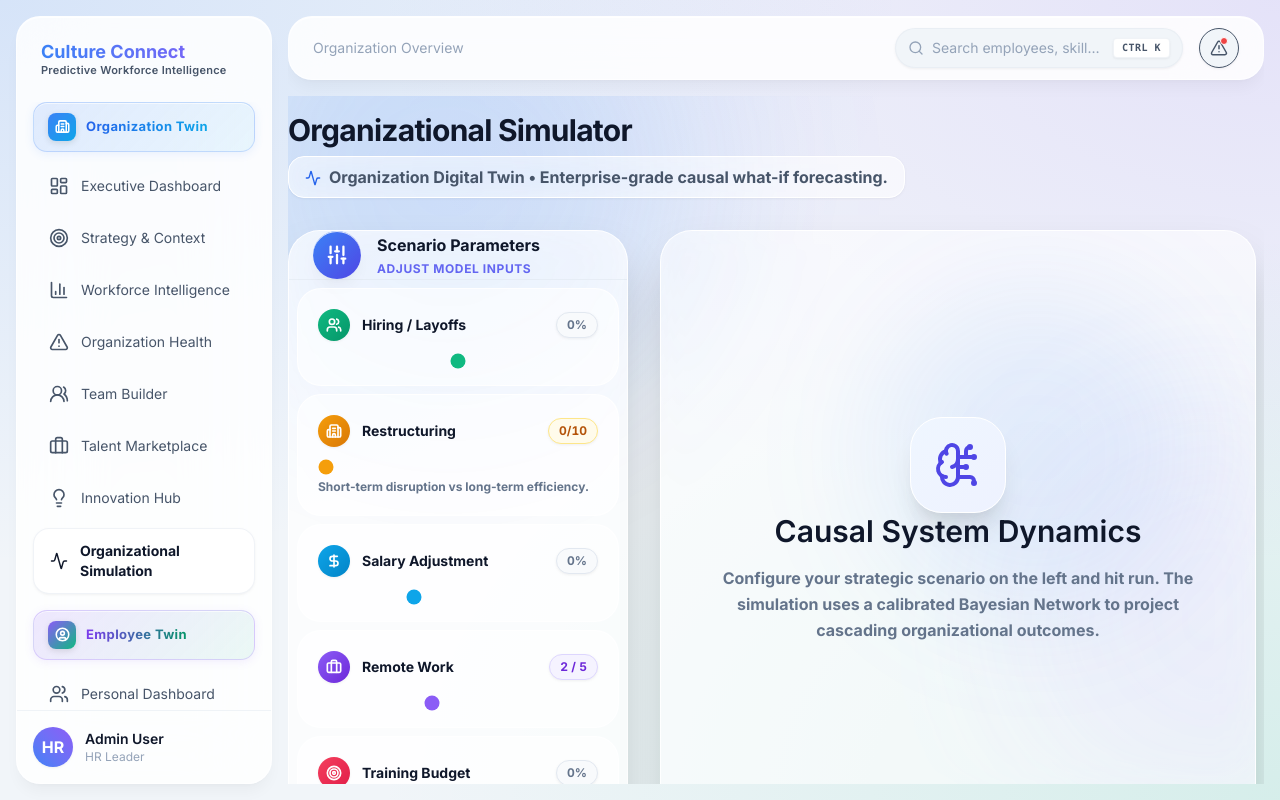
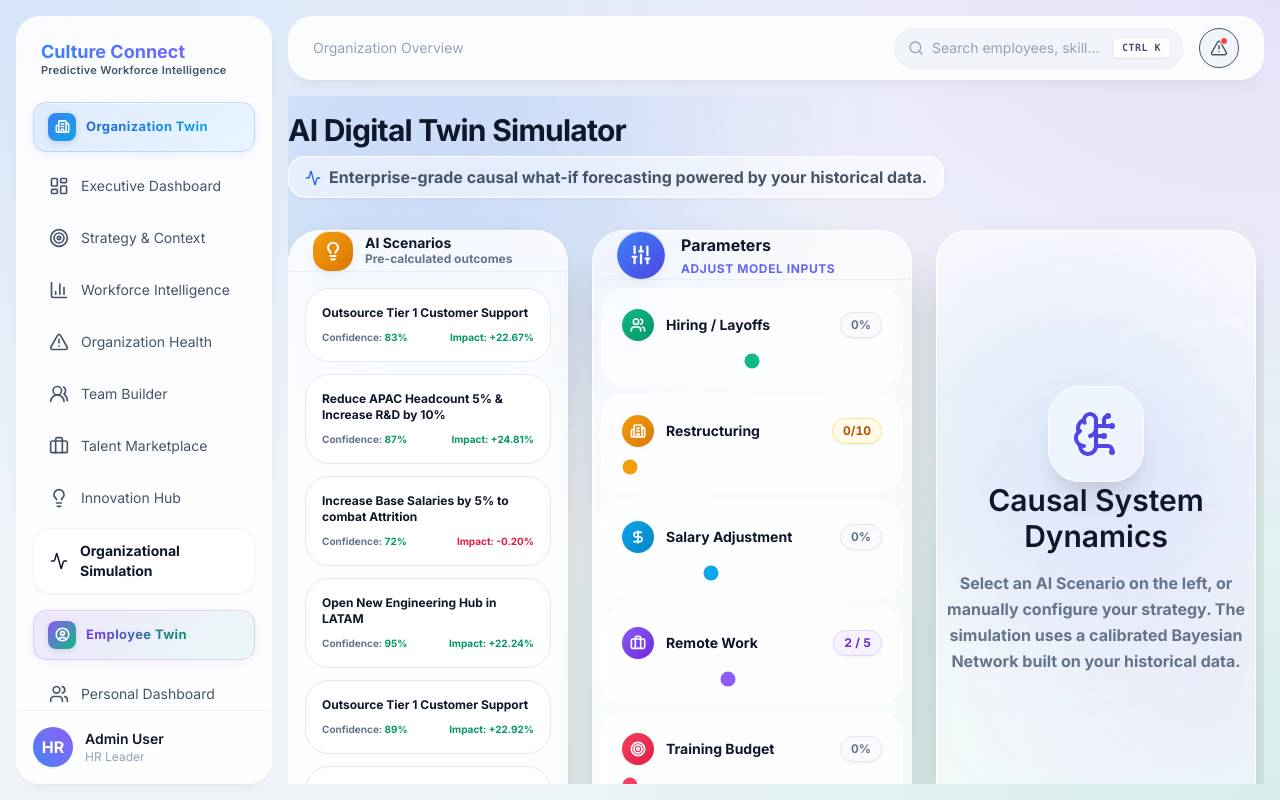
Before and after one commit to avishka-kanakasekara/digital-twin-_v3, a React (Vite) app: page /simulator in a window 1280 px wide. Built offline with nearby package versions, Linux system fonts and the light colour scheme.

Commit message:
Modify page

```diff
--- a/src/views/organization/OrgSimulator.tsx
+++ b/src/views/organization/OrgSimulator.tsx
@@ -1,6 +1,7 @@
 import React, { useState } from 'react';
-import { Sliders, RefreshCw, Activity, Target, Zap, UserMinus, Network, DollarSign, GitCompare, BrainCircuit, ChevronRight, Users, Building2, Briefcase } from 'lucide-react';
+import { Sliders, RefreshCw, Activity, Target, Zap, UserMinus, Network, DollarSign, GitCompare, BrainCircuit, ChevronRight, Users, Building2, Briefcase, Lightbulb } from 'lucide-react';
 import { LineChart, Line, XAxis, YAxis, CartesianGrid, Tooltip, ResponsiveContainer, Legend, AreaChart, Area } from 'recharts';
+import { mockOrgHistory, mockSimulations } from '../../dummy/organization/largeDashboardData';
 
 export const OrgSimulator: React.FC = () => {
   const [headcountChange, setHeadcountChange] = useState(0);
@@ -8,19 +9,22 @@ export const OrgSimulator: React.FC = () => {
   const [remoteDays, setRemoteDays] = useState(2);
   const [trainingBudget, setTrainingBudget] = useState(0);
   const [restructuringLevel, setRestructuringLevel] = useState(0);
+  const [selectedScenario, setSelectedScenario] = useState<any | null>(null);
 
   const [simulationData, setSimulationData] = useState<any[] | null>(null);
   const [snapshotData, setSnapshotData] = useState<any[] | null>(null);
   const [isSimulating, setIsSimulating] = useState(false);
 
+  // Base metrics from the most recent historical month
+  const latestMonth = mockOrgHistory[mockOrgHistory.length - 1];
+  const baseProductivity = latestMonth.overallProductivityScore;
+  const baseHealth = latestMonth.eNPS + 40; // Approx mapping to 0-100
+  const baseCapacity = 100;
+  const baseAttrition = parseFloat(latestMonth.voluntaryAttritionRate) * 4;
+  const baseCsat = parseFloat(latestMonth.csat);
+  const baseRevenue = parseFloat(latestMonth.revenue) / 1000000; // In Millions
+
   const generateData = (params: any, isSnapshot: boolean = false) => {
-    const baseProductivity = 85;
-    const baseHealth = 92;
-    const baseCapacity = 100;
-    const baseAttrition = 15;
-    const baseCsat = 88;
-    const baseRevenue = 120; // 120M baseline
-
     return Array.from({length: 6}, (_, i) => {
       const monthMultiplier = (i + 1) * 0.2;
 
@@ -55,6 +59,35 @@ export const OrgSimulator: React.FC = () => {
     }, 1200);
   };
 
+  const handleApplyScenario = (scenario: any) => {
+    setSelectedScenario(scenario);
+    // Parse the scenario to map to sliders (dummy mapping for effect)
+    const name = scenario.scenarioName.toLowerCase();
+
+    let hc = 0, sc = 0, rd = 2, tb = 0, rl = 0;
+
+    if (name.includes('headcount')) hc = name.includes('reduce') ? -5 : 5;
+    if (name.includes('salary')) sc = 5;
+    if (name.includes('4-day')) rd = 4;
+    if (name.includes('office')) rd = 1;
+    if (name.includes('r&d') || name.includes('training')) tb = 20;
+    if (name.includes('outsource') || name.includes('hub')) rl = 8;
+
+    setHeadcountChange(hc);
+    setSalaryChange(sc);
+    setRemoteDays(rd);
+    setTrainingBudget(tb);
+    setRestructuringLevel(rl);
+
+    // Auto-run simulation
+    setIsSimulating(true);
+    setTimeout(() => {
+      const newData = generateData({ headcountChange: hc, salaryChange: sc, remoteDays: rd, trainingBudget: tb, restructuringLevel: rl });
+      setSimulationData(newData);
+      setIsSimulating(false);
+    }, 1200);
+  };
+
   const handleSnapshot = () => {
     if (!simulationData) return;
     const snap = generateData({ headcountChange, salaryChange, remoteDays, trainingBudget, restructuringLevel }, true);
@@ -69,11 +102,15 @@ export const OrgSimulator: React.FC = () => {
     setRestructuringLevel(0);
     setSimulationData(null);
     setSnapshotData(null);
+    setSelectedScenario(null);
   };
 
   const mergedData = simulationData ? simulationData.map((d, i) => {
     return { ...d, ...(snapshotData ? snapshotData[i] : {}) };
   }) : null;
+
+  // Take just 8 interesting scenarios for the library
+  const scenarioLibrary = mockSimulations.slice(0, 8);
 
   return (
     <div className="flex flex-col gap-8 pb-12 relative">
@@ -83,31 +120,64 @@ export const OrgSimulator: React.FC = () => {
         <div className="absolute rounded-full" style={{ top: '20rem', right: '-10rem', width: '25rem', height: '25rem', backgroundColor: 'rgba(167, 139, 250, 0.15)', filter: 'blur(80px)' }}></div>
       </div>
 
-      <div className="mt-4">
-        <h1 className="text-3xl font-extrabold mb-2 tracking-tight" style={{ color: '#0f172a' }}>Organizational Simulator</h1>
-        <p className="text-base font-bold bg-white px-4 py-2 rounded-xl shadow-sm border border-white" style={{ color: '#475569', display: 'inline-block', backgroundColor: 'rgba(255,255,255,0.6)', backdropFilter: 'blur(12px)' }}>
-          <Activity size={16} className="inline mr-2" style={{ color: '#2563eb', marginBottom: '2px' }} />
-          Organization Digital Twin • Enterprise-grade causal what-if forecasting.
-        </p>
+      <div className="mt-4 flex items-center justify-between">
+        <div>
+          <h1 className="text-3xl font-extrabold mb-2 tracking-tight" style={{ color: '#0f172a' }}>AI Digital Twin Simulator</h1>
+          <p className="text-base font-bold bg-white px-4 py-2 rounded-xl shadow-sm border border-white" style={{ color: '#475569', display: 'inline-block', backgroundColor: 'rgba(255,255,255,0.6)', backdropFilter: 'blur(12px)' }}>
+            <Activity size={16} className="inline mr-2" style={{ color: '#2563eb', marginBottom: '2px' }} />
+            Enterprise-grade causal what-if forecasting powered by your historical data.
+          </p>
+        </div>
       </div>
 
-      <div className="flex gap-8 items-start relative z-10">
+      <div className="flex gap-6 items-start relative z-10">
 
-        {/* Left Panel: Controls */}
-        <div className="shrink-0 flex flex-col shadow-2xl overflow-hidden sticky top-4" style={{ width: '340px', backgroundColor: 'rgba(255,255,255,0.7)', border: '1px solid rgba(255,255,255,0.9)', backdropFilter: 'blur(20px)', borderRadius: '32px', maxHeight: 'calc(100vh - 2rem)' }}>
+        {/* Left Panel: Scenario Library */}
+        <div className="shrink-0 flex flex-col shadow-2xl overflow-hidden sticky top-4" style={{ width: '280px', backgroundColor: 'rgba(255,255,255,0.85)', border: '1px solid rgba(255,255,255,0.9)', backdropFilter: 'blur(24px)', borderRadius: '32px', maxHeight: 'calc(100vh - 2rem)' }}>
+          <div className="flex items-center gap-3 px-6 py-6 shrink-0" style={{ borderBottom: '1px solid rgba(226, 232, 240, 0.6)' }}>
+            <div className="w-10 h-10 rounded-xl flex items-center justify-center text-white shadow-lg shrink-0" style={{ background: 'linear-gradient(135deg, #f59e0b 0%, #d97706 100%)' }}>
+              <Lightbulb size={20} strokeWidth={2.5} />
+            </div>
+            <div>
+              <h3 className="text-sm font-extrabold leading-tight" style={{ color: '#0f172a' }}>AI Scenarios</h3>
+              <p className="text-xs font-bold mt-0.5" style={{ color: '#64748b' }}>Pre-calculated outcomes</p>
+            </div>
+          </div>
+          <div className="flex flex-col gap-3 p-4 overflow-y-auto" style={{ scrollbarWidth: 'none' }}>
+            {scenarioLibrary.map((scen: any) => (
+              <div
+                key={scen.id}
+                onClick={() => handleApplyScenario(scen)}
+                className={`p-4 rounded-2xl cursor-pointer transition-all border ${selectedScenario?.id === scen.id ? 'border-blue-400 shadow-md scale-[1.02]' : 'border-slate-200 hover:border-blue-300 hover:shadow-sm'}`}
+                style={{ backgroundColor: selectedScenario?.id === scen.id ? '#eff6ff' : 'white' }}
+              >
+                <p className="text-xs font-extrabold mb-2" style={{ color: selectedScenario?.id === scen.id ? '#1e40af' : '#0f172a' }}>
+                  {scen.scenarioName.split(':')[1] || scen.scenarioName}
+                </p>
+                <div className="flex justify-between items-center text-[10px] font-bold">
+                  <span style={{ color: '#64748b' }}>Confidence: <span style={{ color: '#059669' }}>{scen.confidenceLevel}%</span></span>
+                  <span style={{ color: scen.predictedImpactPercentage > 0 ? '#059669' : '#e11d48' }}>
+                    Impact: {scen.predictedImpactPercentage > 0 ? '+' : ''}{scen.predictedImpactPercentage}%
+                  </span>
+                </div>
+              </div>
+            ))}
+          </div>
+        </div>
 
-          {/* Header */}
+        {/* Middle Panel: Controls */}
+        <div className="shrink-0 flex flex-col shadow-2xl overflow-hidden sticky top-4" style={{ width: '320px', backgroundColor: 'rgba(255,255,255,0.7)', border: '1px solid rgba(255,255,255,0.9)', backdropFilter: 'blur(20px)', borderRadius: '32px', maxHeight: 'calc(100vh - 2rem)' }}>
+
           <div className="flex items-center gap-4 px-6 py-6 shrink-0" style={{ borderBottom: '1px solid rgba(226, 232, 240, 0.6)' }}>
             <div className="w-12 h-12 rounded-2xl flex items-center justify-center text-white shadow-lg shrink-0" style={{ background: 'linear-gradient(135deg, #3b82f6 0%, #4f46e5 100%)' }}>
               <Sliders size={22} strokeWidth={2.5} />
             </div>
             <div>
-              <h3 className="text-base font-extrabold leading-tight" style={{ color: '#0f172a' }}>Scenario Parameters</h3>
+              <h3 className="text-base font-extrabold leading-tight" style={{ color: '#0f172a' }}>Parameters</h3>
               <p className="text-xs font-bold mt-1 uppercase tracking-wider" style={{ color: '#6366f1' }}>Adjust model inputs</p>
             </div>
           </div>
 
-          {/* Sliders */}
           <div className="flex flex-col overflow-y-auto flex-1 p-2 min-h-0" style={{ scrollbarWidth: 'none' }}>
 
             <div className="flex flex-col gap-4 p-5 rounded-2xl transition-all hover:shadow-md mb-2 shrink-0" style={{ backgroundColor: 'rgba(255,255,255,0.6)', border: '1px solid rgba(255,255,255,0.8)' }}>
@@ -134,7 +204,6 @@ export const OrgSimulator: React.FC = () => {
                 <span className="text-xs font-extrabold tabular-nums px-2.5 py-1 rounded-lg border shadow-sm" style={{ backgroundColor: '#fffbeb', color: '#b45309', borderColor: '#fde68a' }}>{restructuringLevel}/10</span>
               </div>
               <input type="range" min="0" max="10" step="1" value={restructuringLevel} onChange={(e) => setRestructuringLevel(Number(e.target.value))} className="w-full cursor-pointer h-2 bg-slate-200 rounded-lg appearance-none" style={{ accentColor: '#f59e0b' }} />
-              <p className="text-xs font-bold" style={{ color: '#64748b', marginTop: '-8px' }}>Short-term disruption vs long-term efficiency.</p>
             </div>
 
             <div className="flex flex-col gap-4 p-5 rounded-2xl transition-all hover:shadow-md mb-2 shrink-0" style={{ backgroundColor: 'rgba(255,255,255,0.6)', border: '1px solid rgba(255,255,255,0.8)' }}>
@@ -178,7 +247,6 @@ export const OrgSimulator: React.FC = () => {
 
           </div>
 
-          {/* Action Buttons */}
           <div className="px-6 py-6 flex flex-col gap-4 relative z-10 shrink-0" style={{ backgroundColor: 'rgba(255,255,255,0.4)' }}>
             {simulationData && !snapshotData && (
               <button className="w-full text-sm font-extrabold rounded-full flex justify-center items-center gap-2 border shadow-sm transition-all hover:-translate-y-0.5 cursor-pointer whitespace-nowrap shrink-0" style={{ height: '48px', backgroundColor: 'white', borderColor: '#bfdbfe', color: '#2563eb' }} onClick={handleSnapshot}>
@@ -208,7 +276,7 @@ export const OrgSimulator: React.FC = () => {
               </div>
               <h3 className="font-black text-3xl mb-4 relative z-10" style={{ color: '#0f172a' }}>Causal System Dynamics</h3>
               <p className="text-base font-bold max-w-lg leading-relaxed relative z-10" style={{ color: '#64748b' }}>
-                Configure your strategic scenario on the left and hit run. The simulation uses a calibrated Bayesian Network to project cascading organizational outcomes.
+                Select an AI Scenario on the left, or manually configure your strategy. The simulation uses a calibrated Bayesian Network built on your historical data.
               </p>
             </div>
           )}
@@ -224,16 +292,18 @@ export const OrgSimulator: React.FC = () => {
 
           {mergedData && !isSimulating && (
             <>
-              {/* Sensitivity Explanation Pane */}
               <div className="grid grid-cols-12 gap-6 shrink-0">
                 <div className={`p-6 shadow-xl flex items-start gap-6 transition-all ${snapshotData ? 'col-span-8' : 'col-span-12'}`} style={{ backgroundColor: 'rgba(255,255,255,0.7)', border: '1px solid rgba(255,255,255,0.9)', backdropFilter: 'blur(20px)', borderRadius: '32px' }}>
                   <div className="w-14 h-14 rounded-2xl flex items-center justify-center shrink-0 shadow-lg text-white" style={{ background: 'linear-gradient(135deg, #6366f1 0%, #8b5cf6 100%)' }}>
                     <Network size={28} />
                   </div>
                   <div>
-                    <h4 className="text-sm font-black uppercase tracking-wide mb-3" style={{ color: '#0f172a' }}>Causal AI Sensitivity Analysis</h4>
+                    <h4 className="text-sm font-black uppercase tracking-wide mb-3" style={{ color: '#0f172a' }}>
+                      {selectedScenario ? `Scenario Analysis: ${selectedScenario.scenarioName.split(':')[1] || selectedScenario.scenarioName}` : 'Causal AI Sensitivity Analysis'}
+                    </h4>
                     <p className="text-sm leading-relaxed font-bold" style={{ color: '#475569' }}>
-                      The projected outcome is most sensitive to <strong className="font-black px-2 py-1 rounded-lg" style={{ color: '#0f172a', backgroundColor: '#f1f5f9' }}>Headcount</strong> changes. The causal network identified a strong cascading risk path:
+                      The projected outcome is highly sensitive to <strong className="font-black px-2 py-1 rounded-lg" style={{ color: '#0f172a', backgroundColor: '#f1f5f9' }}>{selectedScenario ? selectedScenario.targetMetric : 'Headcount'}</strong> changes.
+                      {selectedScenario && <span className="ml-2 px-2 py-1 bg-green-50 text-green-700 rounded-md">Predicted ROI: {selectedScenario.predictedROI}%</span>}
                     </p>
                     <div className="mt-4 flex items-center gap-3 text-xs font-black p-4 rounded-2xl border shadow-sm w-fit" style={{ backgroundColor: 'rgba(255,255,255,0.8)', borderColor: '#e2e8f0', color: '#64748b' }}>
                       <span className="text-rose-600">Headcount ↓</span> <ChevronRight size={16}/>
@@ -260,10 +330,8 @@ export const OrgSimulator: React.FC = () => {
                 )}
               </div>
 
-              {/* Chart Grid */}
               <div className="grid grid-cols-2 gap-8 pb-4">
 
-                {/* Chart 1: Productivity & Health */}
                 <div className="flex flex-col h-[340px] p-8 shadow-xl transition-all" style={{ backgroundColor: 'rgba(255,255,255,0.7)', border: '1px solid rgba(255,255,255,0.9)', backdropFilter: 'blur(20px)', borderRadius: '32px' }}>
                   <div className="flex justify-between items-center mb-6">
                     <h3 className="font-black text-sm uppercase tracking-wide flex items-center gap-4" style={{ color: '#0f172a' }}>
@@ -290,7 +358,6 @@ export const OrgSimulator: React.FC = () => {
                   </div>
                 </div>
 
-                {/* Chart 2: Revenue & CSAT */}
                 <div className="flex flex-col h-[340px] p-8 shadow-xl transition-all" style={{ backgroundColor: 'rgba(255,255,255,0.7)', border: '1px solid rgba(255,255,255,0.9)', backdropFilter: 'blur(20px)', borderRadius: '32px' }}>
                   <div className="flex justify-between items-center mb-6">
                     <h3 className="font-black text-sm uppercase tracking-wide flex items-center gap-4" style={{ color: '#0f172a' }}>
@@ -317,7 +384,6 @@ export const OrgSimulator: React.FC = () => {
                   </div>
                 </div>
 
-                {/* Chart 3: Attrition Risk */}
                 <div className="flex flex-col h-[300px] p-8 shadow-xl transition-all" style={{ backgroundColor: 'rgba(255,255,255,0.7)', border: '1px solid rgba(255,255,255,0.9)', backdropFilter: 'blur(20px)', borderRadius: '32px' }}>
                   <div className="flex justify-between items-center mb-6">
                     <h3 className="font-black text-sm uppercase tracking-wide flex items-center gap-4" style={{ color: '#0f172a' }}>
@@ -347,7 +413,6 @@ export const OrgSimulator: React.FC = () => {
                   </div>
                 </div>
 
-                {/* Chart 4: Delivery Capacity */}
                 <div className="flex flex-col h-[300px] p-8 shadow-xl transition-all" style={{ backgroundColor: 'rgba(255,255,255,0.7)', border: '1px solid rgba(255,255,255,0.9)', backdropFilter: 'blur(20px)', borderRadius: '32px' }}>
                   <div className="flex justify-between items-center mb-6">
                     <h3 className="font-black text-sm uppercase tracking-wide flex items-center gap-4" style={{ color: '#0f172a' }}>
```
